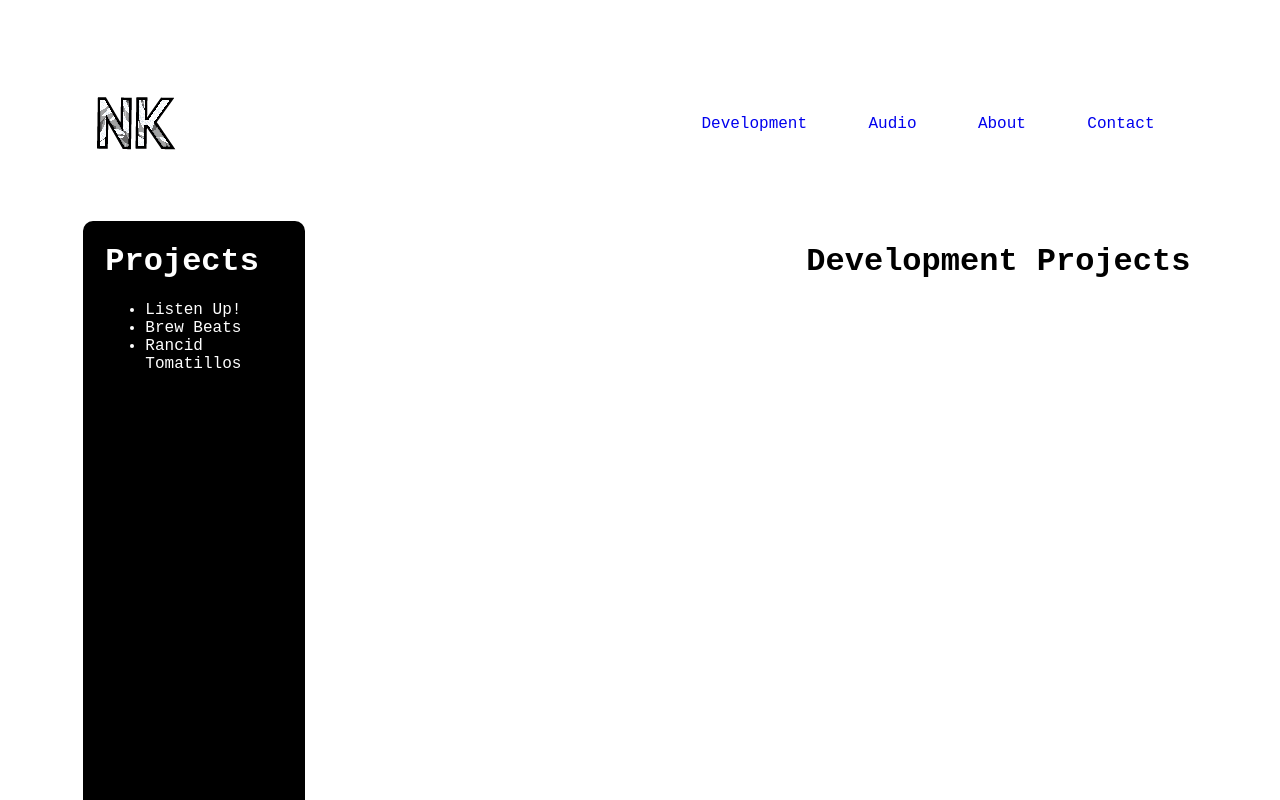
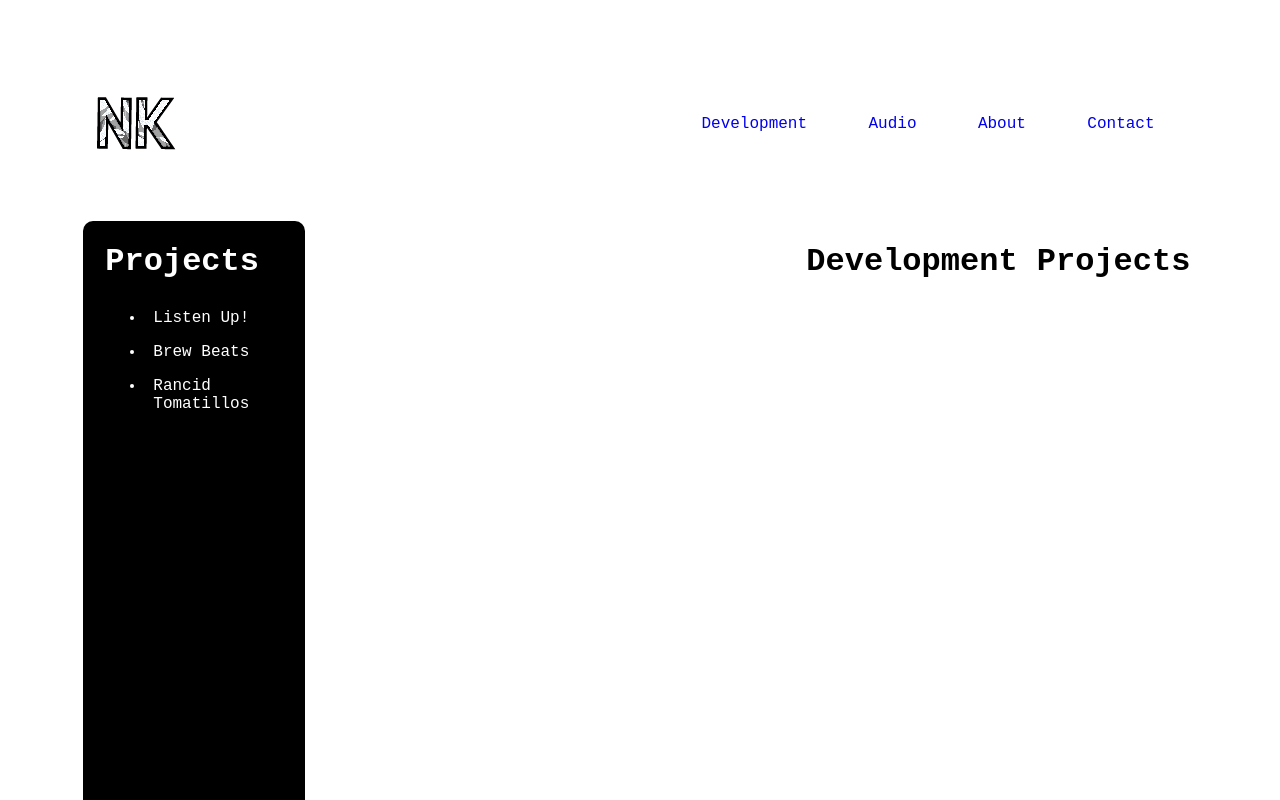
Before and after one commit to nkinsaul/portfolio, a React (Create React App) app: page / in a window 1280 px wide. Shown: the top 800 px of the page. Built offline with nearby package versions, Linux system fonts and the light colour scheme; a web font is replaced by a local one.

Commit message:
Add padding to list elements on side bar

```diff
--- a/src/Components/SideBar/SideBar.css
+++ b/src/Components/SideBar/SideBar.css
@@ -8,6 +8,10 @@
   padding-left: 2%;
 }
 
+.side-bar > ul > li {
+  padding: 5%
+}
+
 @media screen and (max-width: 900px) {
   .side-bar {
     width: 30%;
@@ -15,9 +19,6 @@
   .side-bar > ul {
     margin: 10%;
     padding: 0;
-  }
-  .side-bar > ul > li {
-    padding: 5%;
   }
 }
 
```
